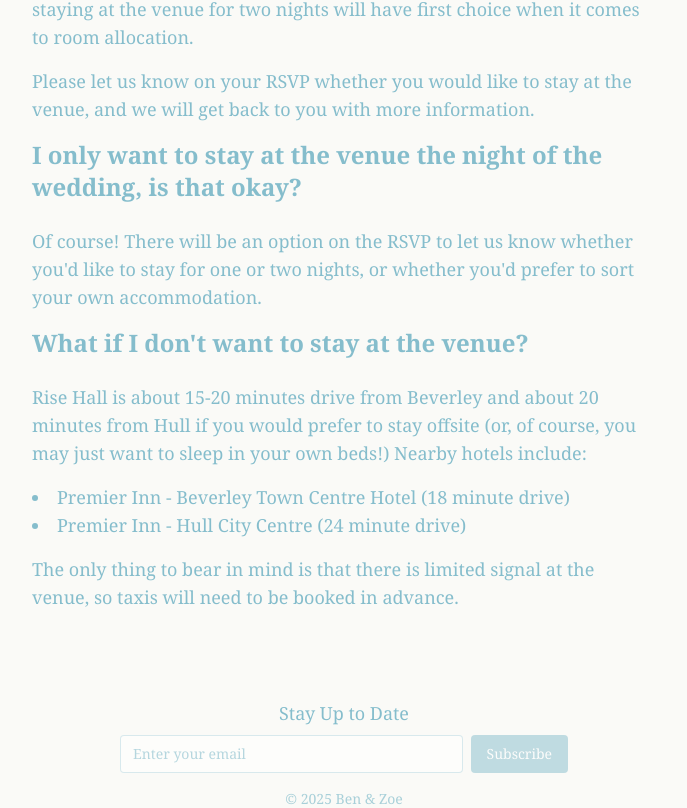
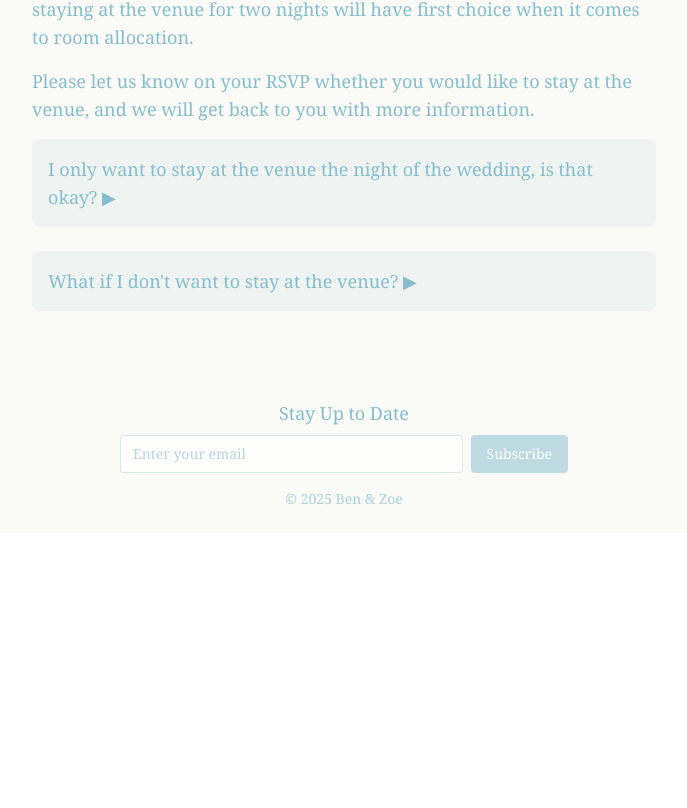
Before and after one commit to bp713/benzoe-wedding-website, a React (Vite) app: page /accommodation in a window 1280 px wide. Shown: the part 665-1473 px from the top of the page, without its empty margins (296-983 px from the left). After the commit the page ends 1198 px from the top, so only its background shows below. Built offline with nearby package versions, Linux system fonts and the light colour scheme; a web font is replaced by a local one.

Commit message:
update styling

```diff
--- a/src/pages/Accommodation.tsx
+++ b/src/pages/Accommodation.tsx
@@ -1,4 +1,9 @@
+import { useState } from "react";
+
 export default function Accommodation() {
+  const [showOneNightStay, setShowOneNightStay] = useState(false);
+  const [showOffsiteStay, setShowOffsiteStay] = useState(false);
+
   return (
     <div className="mx-auto max-w-2xl px-4 py-8 sm:px-6 sm:py-10">
       <p className="mb-4 text-base sm:text-lg">
@@ -25,30 +30,59 @@ export default function Accommodation() {
         Please let us know on your RSVP whether you would like to stay at the
         venue, and we will get back to you with more information.
       </p>
-      <h2 className="mb-6 text-2xl font-semibold">
-        I only want to stay at the venue the night of the wedding, is that okay?
-      </h2>
+      <div className="mb-6">
+        <button
+          onClick={() => setShowOneNightStay(!showOneNightStay)}
+          className="w-full rounded-lg bg-[#85BDCC]/10 p-4 text-left transition-colors hover:bg-[#85BDCC]/20"
+          aria-expanded={showOneNightStay}
+        >
+          <span className="text-base font-medium sm:text-lg">
+            I only want to stay at the venue the night of the wedding, is that
+            okay? {showOneNightStay ? "▼" : "▶"}
+          </span>
+        </button>
+        {showOneNightStay && (
+          <div className="mt-4">
             <p className="mb-4 text-base sm:text-lg">
-        Of course! There will be an option on the RSVP to let us know whether
-        you'd like to stay for one or two nights, or whether you'd prefer to
-        sort your own accommodation.
+              Of course! There will be an option on the RSVP to let us know
+              whether you'd like to stay for one or two nights, or whether you'd
+              prefer to sort your own accommodation.
             </p>
-      <h2 className="mb-6 text-2xl font-semibold">
-        What if I don't want to stay at the venue?
-      </h2>
+          </div>
+        )}
+      </div>
+      <div className="mb-6">
+        <button
+          onClick={() => setShowOffsiteStay(!showOffsiteStay)}
+          className="w-full rounded-lg bg-[#85BDCC]/10 p-4 text-left transition-colors hover:bg-[#85BDCC]/20"
+          aria-expanded={showOffsiteStay}
+        >
+          <span className="text-base font-medium sm:text-lg">
+            What if I don't want to stay at the venue?{" "}
+            {showOffsiteStay ? "▼" : "▶"}
+          </span>
+        </button>
+        {showOffsiteStay && (
+          <div className="mt-4">
             <p className="mb-4 text-base sm:text-lg">
               Rise Hall is about 15-20 minutes drive from Beverley and about 20
-        minutes from Hull if you would prefer to stay offsite (or, of course,
-        you may just want to sleep in your own beds!) Nearby hotels include:
+              minutes from Hull if you would prefer to stay offsite (or, of
+              course, you may just want to sleep in your own beds!) Nearby
+              hotels include:
             </p>
             <ul className="mb-4 list-inside list-disc text-base sm:text-lg">
-        <li>Premier Inn - Beverley Town Centre Hotel (18 minute drive)</li>
+              <li>
+                Premier Inn - Beverley Town Centre Hotel (18 minute drive)
+              </li>
               <li>Premier Inn - Hull City Centre (24 minute drive)</li>
             </ul>
             <p className="mb-6 text-base sm:text-lg">
-        The only thing to bear in mind is that there is limited signal at the
-        venue, so taxis will need to be booked in advance.
+              The only thing to bear in mind is that there is limited signal at
+              the venue, so taxis will need to be booked in advance.
             </p>
+          </div>
+        )}
+      </div>
     </div>
   );
 }
--- a/src/pages/Home.tsx
+++ b/src/pages/Home.tsx
@@ -57,17 +57,22 @@ export default function Home() {
           <div className="text-xs sm:text-sm">Seconds</div>
         </div>
       </div>
+      <div className="px-4">
         <p className="text-base sm:text-lg">Thursday 29th July 2027</p>
         <p className="text-base sm:text-lg">Rise Hall, Beverley</p>
+      </div>
+      <div>
+        <div className="px-4 py-6 sm:px-8">
           <iframe
             data-testid="embed-iframe"
             src="https://open.spotify.com/embed/playlist/7nmTrtXJw6xFgwlRnQ3kdz?utm_source=generator&theme=0&si=d4d1dd68f0194f93"
             width="100%"
             height="152"
-        frameBorder="0"
             allow="autoplay; clipboard-write; encrypted-media; fullscreen; picture-in-picture"
             loading="lazy"
           ></iframe>
         </div>
+      </div>
+    </div>
   );
 }
```
Lines whose indentation alone changed are shown as unchanged.
